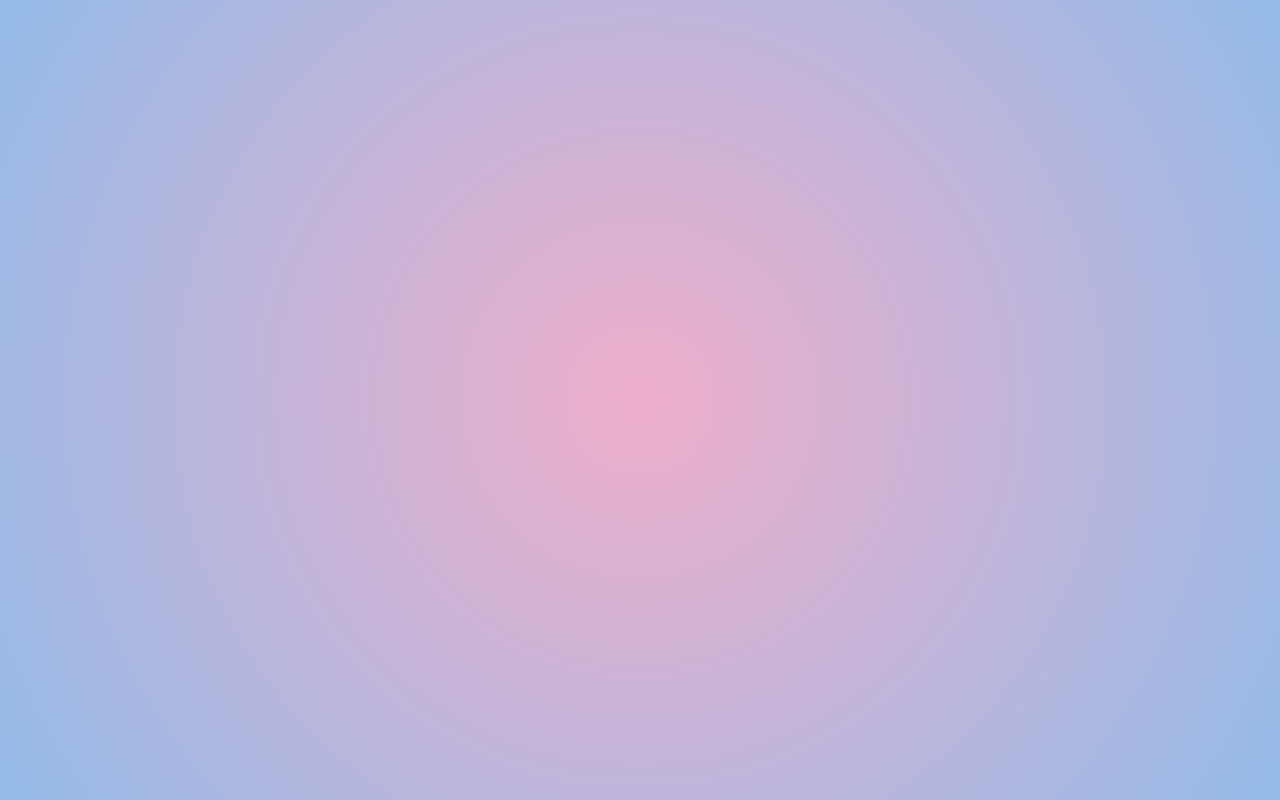
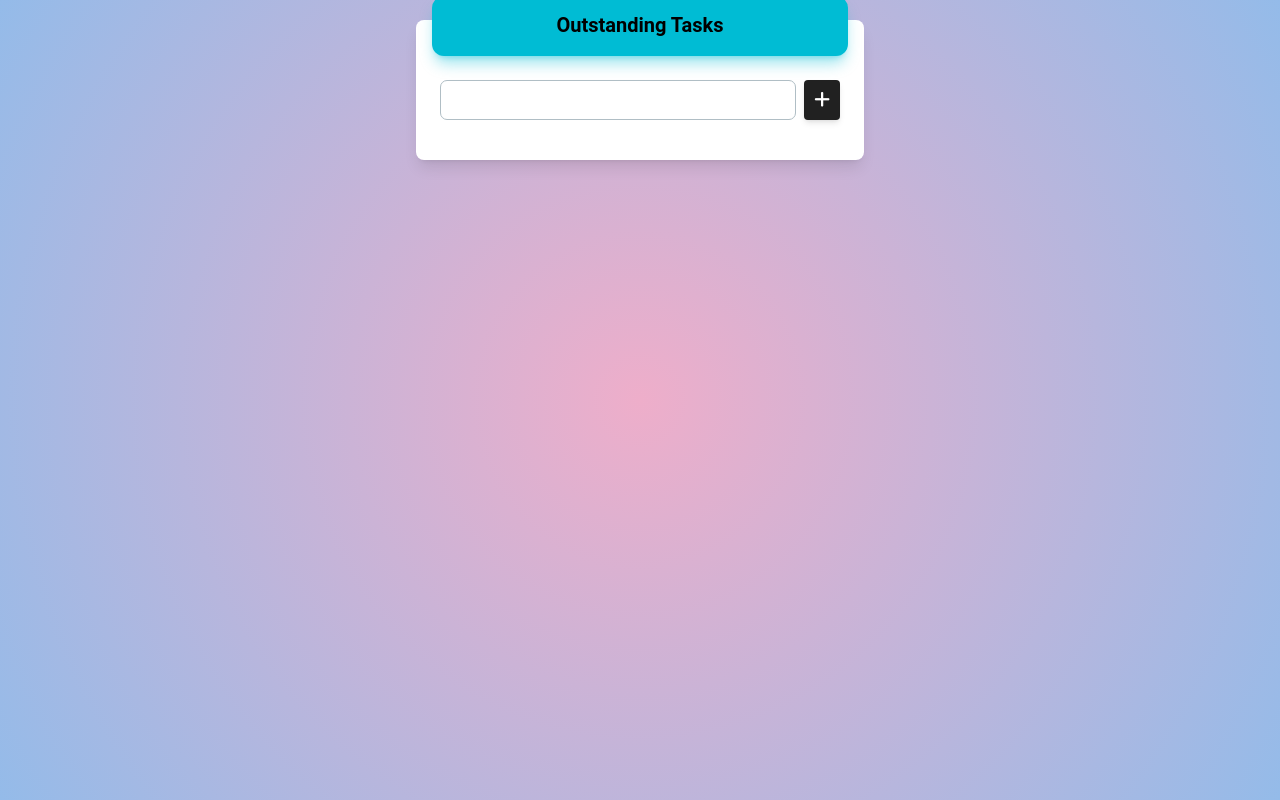
Before and after one commit to gka1m/Effizen-2, a React (Vite) app: page /home in a window 1280 px wide. Built offline with nearby package versions, Linux system fonts and the light colour scheme.

Commit message:
Started display of Tasklist on homepage

```diff
--- a/package.json
+++ b/package.json
@@ -10,6 +10,7 @@
     "preview": "vite preview"
   },
   "dependencies": {
+    "@fortawesome/fontawesome-free": "^6.6.0",
     "@material-tailwind/react": "^2.1.10",
     "@types/react-router-dom": "^5.3.3",
     "react": "^18.3.1",
--- a/src/components/Tasklist.tsx
+++ b/src/components/Tasklist.tsx
@@ -1,7 +1,13 @@
 import React, { ChangeEvent, useState } from "react";
-import { Button, Input } from "@material-tailwind/react";
-import "./App.css";
-import "./index.css";
+import {
+  Input,
+  Card,
+  Typography,
+  CardHeader,
+  CardBody,
+  IconButton,
+} from "@material-tailwind/react";
+import "@fortawesome/fontawesome-free/css/all.min.css";
 
 interface Task {
   id: number;
@@ -61,7 +67,64 @@ const Tasklist: React.FC = () => {
     setInput(e.target.value);
   }
 
-  return <div>Tasklist</div>;
+  return (
+    <Card
+      className="w-full max-w-md mx-auto shadow-lg rounded-lg"
+      placeholder={undefined}
+      onPointerEnterCapture={undefined}
+      onPointerLeaveCapture={undefined}
+    >
+      <CardHeader
+        placeholder={undefined}
+        onPointerEnterCapture={undefined}
+        onPointerLeaveCapture={undefined}
+        color="cyan"
+        className="p-4"
+      >
+        <Typography
+          placeholder={undefined}
+          onPointerEnterCapture={undefined}
+          onPointerLeaveCapture={undefined}
+          variant="h5"
+          color="black"
+        >
+          Outstanding Tasks
+        </Typography>
+      </CardHeader>
+      <CardBody
+        placeholder={undefined}
+        onPointerEnterCapture={undefined}
+        onPointerLeaveCapture={undefined}
+      >
+        <div className="flex gap-2 mb-4">
+          <Input
+            type="text"
+            placeholder="Task"
+            value={input}
+            onChange={handleChange}
+            onKeyDown={handleAdd}
+            onPointerEnterCapture={undefined}
+            onPointerLeaveCapture={undefined}
+            crossOrigin={undefined}
+          />
+          <IconButton
+            className="rounded"
+            placeholder={undefined}
+            onPointerEnterCapture={undefined}
+            onPointerLeaveCapture={undefined}
+            onClick={addTask}
+          >
+            <i className="fab fa-plus text-lg" />
+          </IconButton>
+        </div>
+        {/* <ul className="space-y-2">
+          {tasks.map((task) => (
+            <li key={task.id} className="flex items-center"
+          ))}
+        </ul> */}
+      </CardBody>
+    </Card>
+  );
 };
 
 export default Tasklist;
--- a/src/home_page.tsx
+++ b/src/home_page.tsx
@@ -2,6 +2,7 @@ import React from "react";
 import { Helmet } from "react-helmet-async";
 import "./App.css";
 import "./index.css";
+import Tasklist from "./components/Tasklist";
 
 const Home: React.FC = () => {
   return (
@@ -9,7 +10,9 @@ const Home: React.FC = () => {
       <Helmet>
         <title>Home</title>
       </Helmet>
-      <div className="background-radial h-screen"></div>
+      <div className="background-radial h-screen p-5">
+        <Tasklist />
+      </div>
     </>
   );
 };
```
Also changed, not shown: 1 other file (tests, documents, lock files or other folders).
